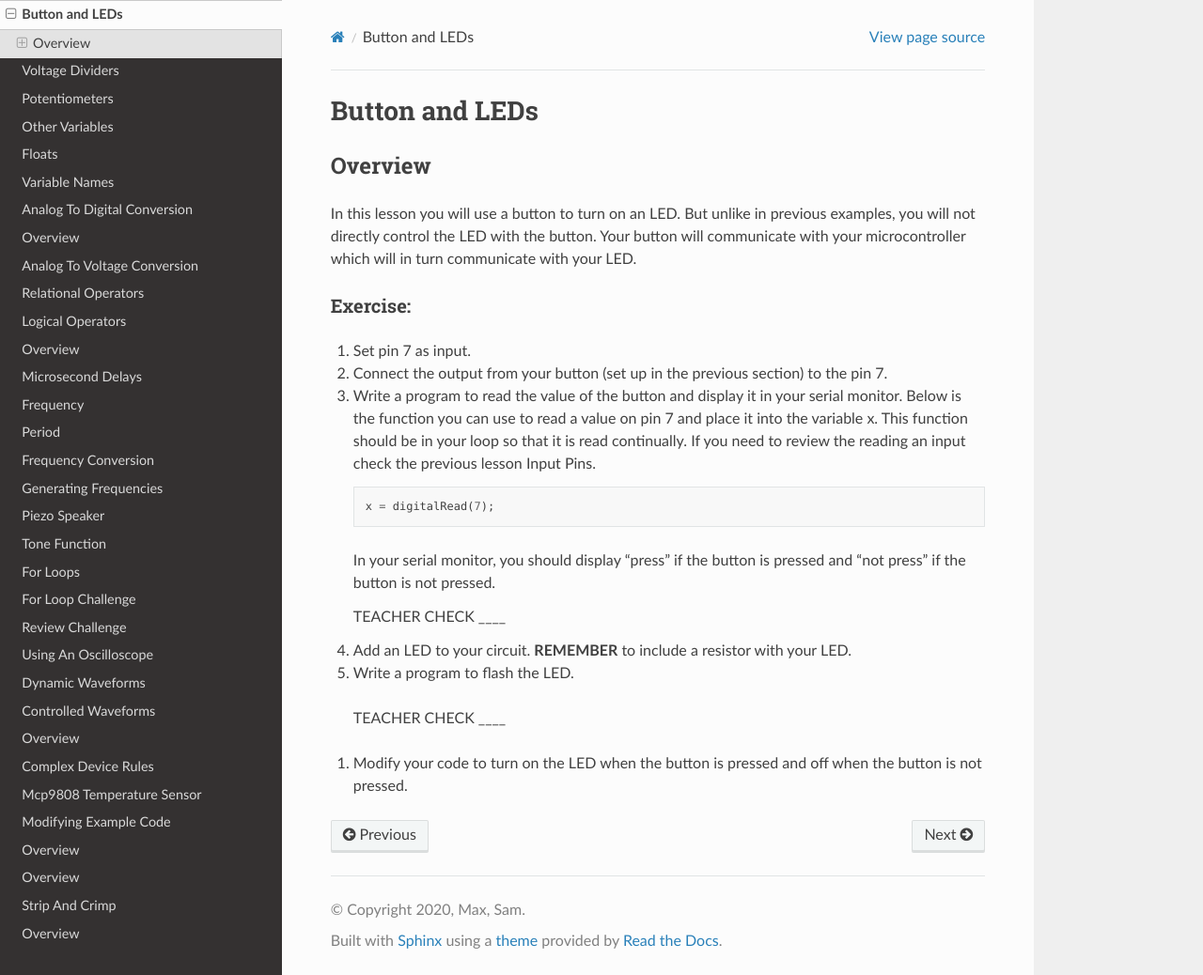
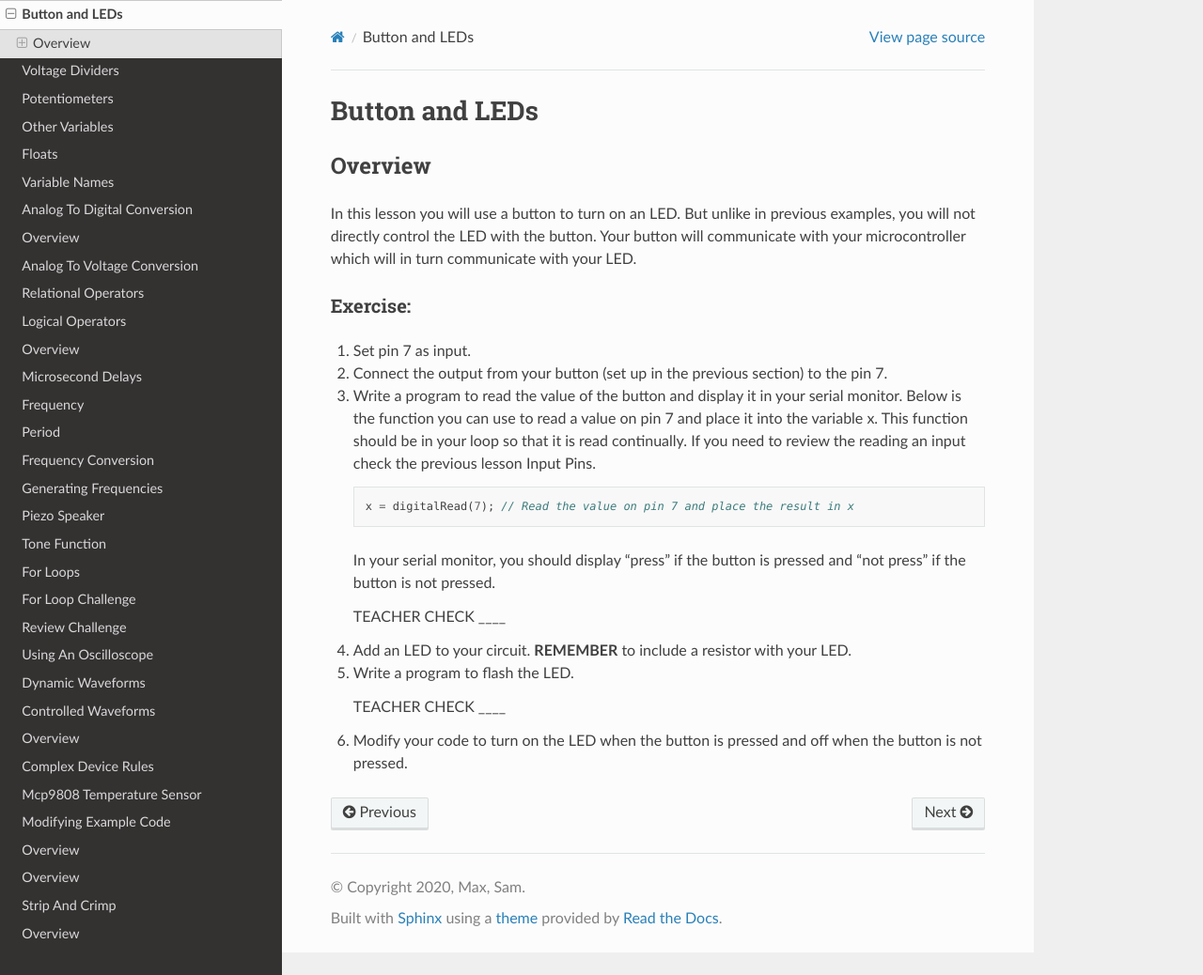
Before and after one commit to maxtkc/mvths-wiki, a Sphinx documentation site: the page built from docs/019aa-buttonLED.rst, in a window 1280 px wide and 1038 px high. Shown: the whole window at 94% size. Built offline with Sphinx 7.4.7 and the Read the Docs theme 2.0.0, drawn with Linux system fonts in a browser that asks for light colours; pages that are not in the unit, such as notebooks, are missing from menus.

Commit message:
Update 019aa-buttonLED.rst

```diff
--- a/docs/019aa-buttonLED.rst
+++ b/docs/019aa-buttonLED.rst
@@ -17,7 +17,7 @@ Exercise:
 
    .. code:: C
 
-      x = digitalRead(7);
+      x = digitalRead(7); // Read the value on pin 7 and place the result in x
 
    In your serial monitor, you should display "press" if the button is pressed and "not press" if the button is not pressed.
 
@@ -27,6 +27,6 @@ Exercise:
 
 #. Write a program to flash the LED.
 
-  TEACHER CHECK \_\_\_\_
+   TEACHER CHECK \_\_\_\_
 
 #. Modify your code to turn on the LED when the button is pressed and off when the button is not pressed.
```
